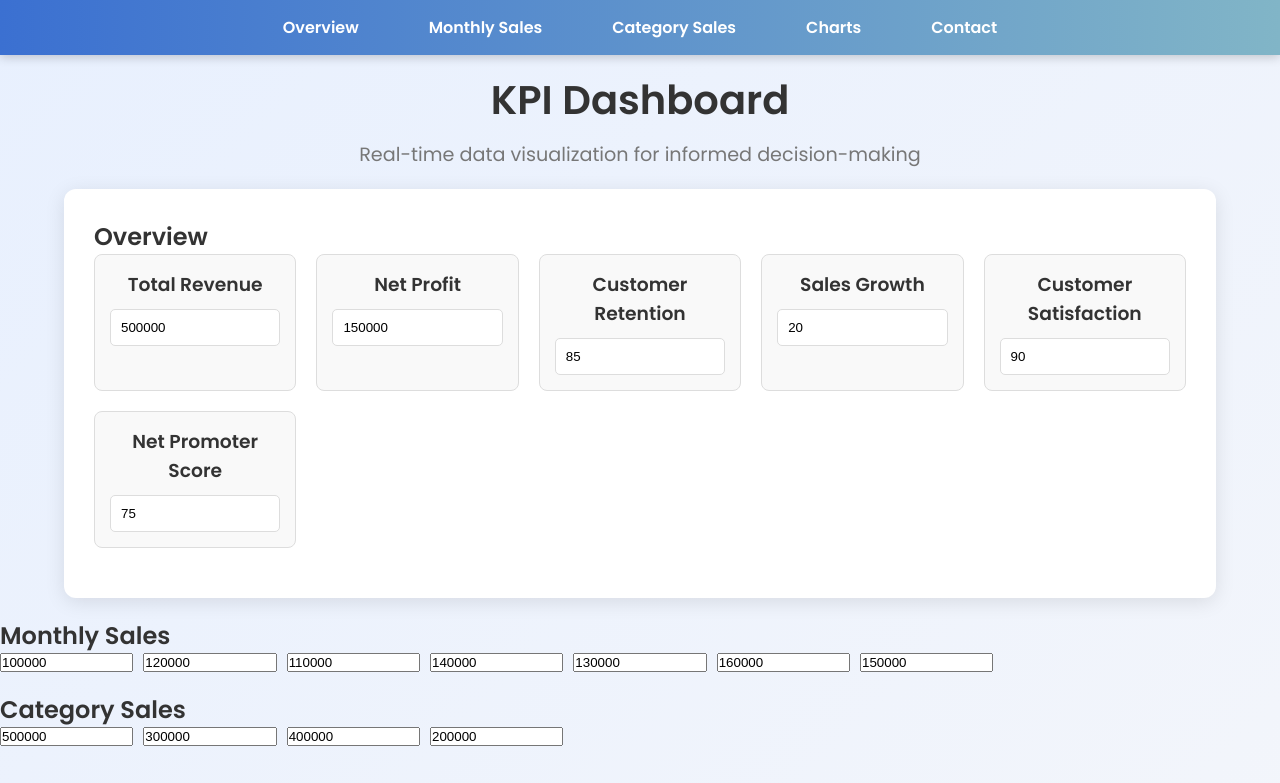
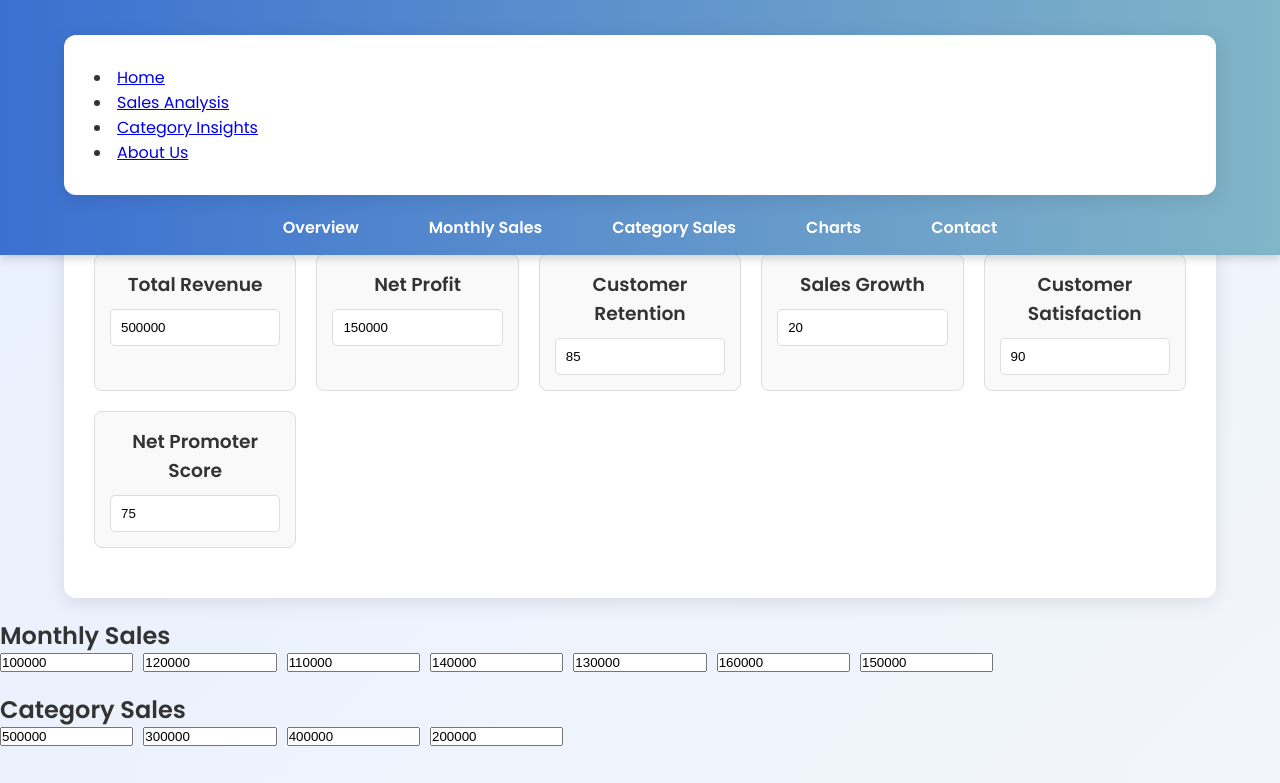
Before and after one commit to Jax-2207/MINIPROJ_PROTOTYPE, a plain HTML site: page index.html in a window 1280 px wide. Shown: the top 783 px of the page. Drawn offline with nearby package versions, Linux system fonts and the light colour scheme.

Commit message:
Update index.html

```diff
--- a/index.html
+++ b/index.html
@@ -11,6 +11,16 @@
 <body>
 
         <nav>
+            <div class="dashboard-container">
+
+                    <uli>
+                        <li><a href="index.html" color : Blue>Home</a></li>
+                        <li><a href="sales.html">Sales Analysis</a></li>
+                        <li><a href="category.html">Category Insights</a></li>
+                        <li><a href="about.html">About Us</a></li>
+
+                    </uli>
+            </div>
             <ul>
                 <li><a href="#overview">Overview</a></li>
                 <li><a href="#sales">Monthly Sales</a></li>
```
